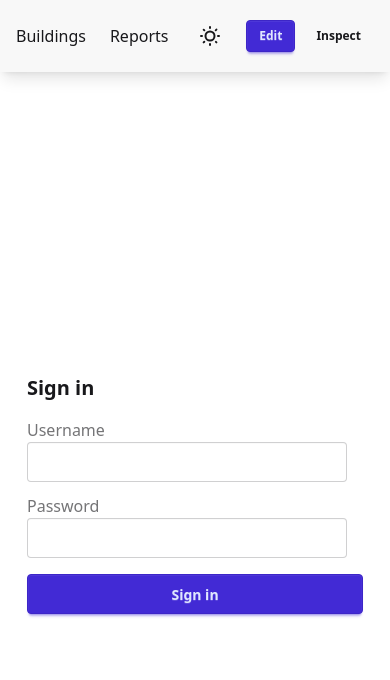
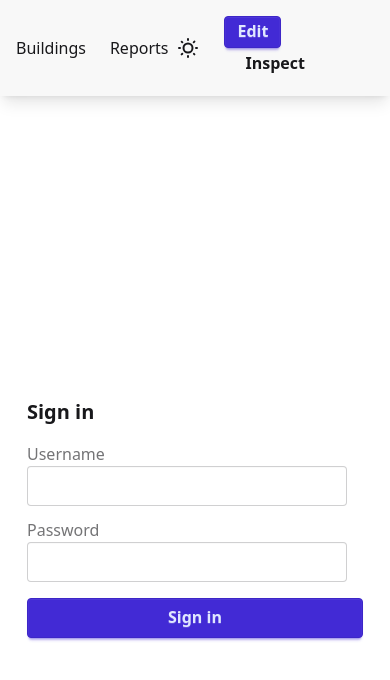
Before and after one commit to infinitydawn/maintenance-utility, a Next.js app: page /login in a window 390 px wide. Shown: the top 680 px of the page. Built offline with nearby package versions, Linux system fonts and the light colour scheme; no server answers.

Commit message:
Add zones mass-import UI + API; add mobile viewport fix and input sizing

```diff
--- a/app/globals.css
+++ b/app/globals.css
@@ -36,3 +36,14 @@ body {
   filter: invert(1) brightness(1);
   transition: filter 160ms ease;
 }
+
+/* Prevent mobile browsers from auto-zooming on inputs by ensuring a readable font-size on small screens.
+   Many mobile browsers (iOS Safari, Android WebView) automatically zoom to inputs when the font-size is < 16px.
+   We increase the control font-size on small viewports to avoid that behavior while preserving layout.
+*/
+@media (max-width: 640px) {
+  input, textarea, select, button, .input, .textarea {
+    font-size: 16px;
+    line-height: 1.2;
+  }
+}
--- a/app/layout.tsx
+++ b/app/layout.tsx
@@ -11,6 +11,9 @@ export default function DashboardLayout({
 }) {
   return (
     <html lang="en">
+      <head>
+        <meta name="viewport" content="width=device-width, initial-scale=1" />
+      </head>
       <body>
         <ModeProvider>
           <Nav />
```
